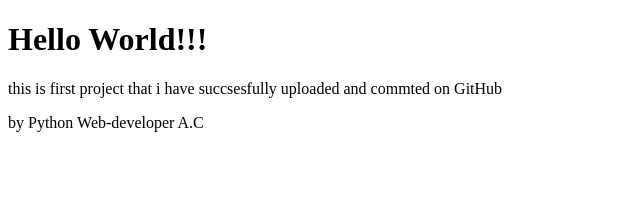
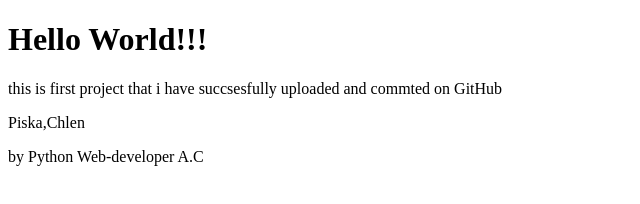
Before and after one commit to acskivko-tech/git-github-practice, a plain HTML site: page index.html in a window 1280 px wide. Shown: the whole page, without its empty margins (0-640 px from the left). Drawn offline with Linux system fonts and the light colour scheme.

Commit message:
add piska to index.html

```diff
--- a/index.html
+++ b/index.html
@@ -8,6 +8,7 @@
 <body>
     <h1>Hello World!!!</h1>
     <p>this is first project that i have succsesfully uploaded and commted on GitHub</p>
+    <p>Piska,Chlen</p>
     <p>by Python Web-developer A.C</p>
 </body>
 </html>
```
